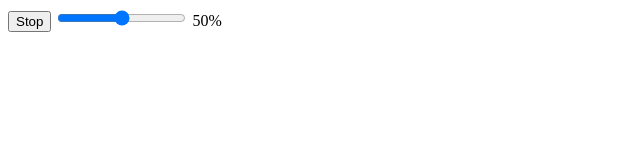
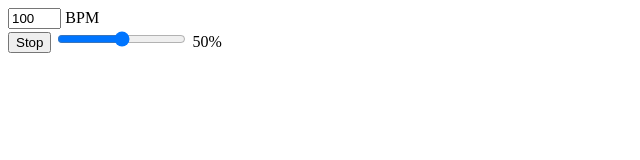
Before and after one commit to benjaminheng/metronome, a plain HTML site: page index.html in a window 1280 px wide. Both pictures are taken after a click on the button "Start". Shown: the whole page, without its empty margins (0-640 px from the left). Drawn offline with Linux system fonts and the light colour scheme.

Commit message:
Add BPM input

```diff
--- a/index.html
+++ b/index.html
@@ -4,6 +4,8 @@
     <script src="./metronome.js" type="application/javascript"></script>
   </head>
   <body>
+    <input id="bpmInput" type="number" min="0" max="240" value="100" style="width: 4em" /> BPM
+    <br/>
     <button id="startBtn">Start</button>
     <input type="range" min="0" max="100" value="50" id="volumeSlider">
     <span id="volumeText">50%</span>
--- a/metronome.js
+++ b/metronome.js
@@ -14,8 +14,9 @@ function setVolume(audioCtx, gainNode, volumePercent) {
 }
 
 document.addEventListener('DOMContentLoaded', function () {
-  let volumeSlider = document.getElementById("volumeSlider");
+  const volumeSlider = document.getElementById("volumeSlider");
   const startBtn = document.getElementById("startBtn");
+  const bpmInput = document.getElementById("bpmInput");
 
   let audioCtx = new AudioContext();
   let gain = audioCtx.createGain();
@@ -31,24 +32,31 @@ document.addEventListener('DOMContentLoaded', function () {
     bufferData[i] = Math.random() * 2 - 1; // [-1.0; 1.0]
   }
 
-  const bpm = 60;
-  let metronomeInterval;
-  let enabled = false;
+  let metronomeInterval = null;
 
   startBtn.addEventListener("click", function(e){
-    enabled = !enabled
-    e.target.innerHTML = enabled ? "Stop" : "Start";
-    if (enabled) {
+    if (metronomeInterval === null) {
       playBeat(audioCtx, gain, buffer);
       metronomeInterval = setInterval(function(){
         playBeat(audioCtx, gain, buffer);
-      }, 60000/60);
+      }, 60000/bpmInput.valueAsNumber);
     } else {
       clearInterval(metronomeInterval);
+      metronomeInterval = null;
     }
+    e.target.innerHTML = metronomeInterval === null ? "Start" : "Stop";
   });
 
   volumeSlider.addEventListener("input", function(e){
     setVolume(audioCtx, gain, e.target.valueAsNumber)
   });
+
+  bpmInput.addEventListener("input", function(e){
+    if (metronomeInterval !== null) {
+      clearInterval(metronomeInterval);
+      metronomeInterval = setInterval(function(){
+        playBeat(audioCtx, gain, buffer);
+      }, 60000/e.target.valueAsNumber);
+    }
+  });
 });
```
